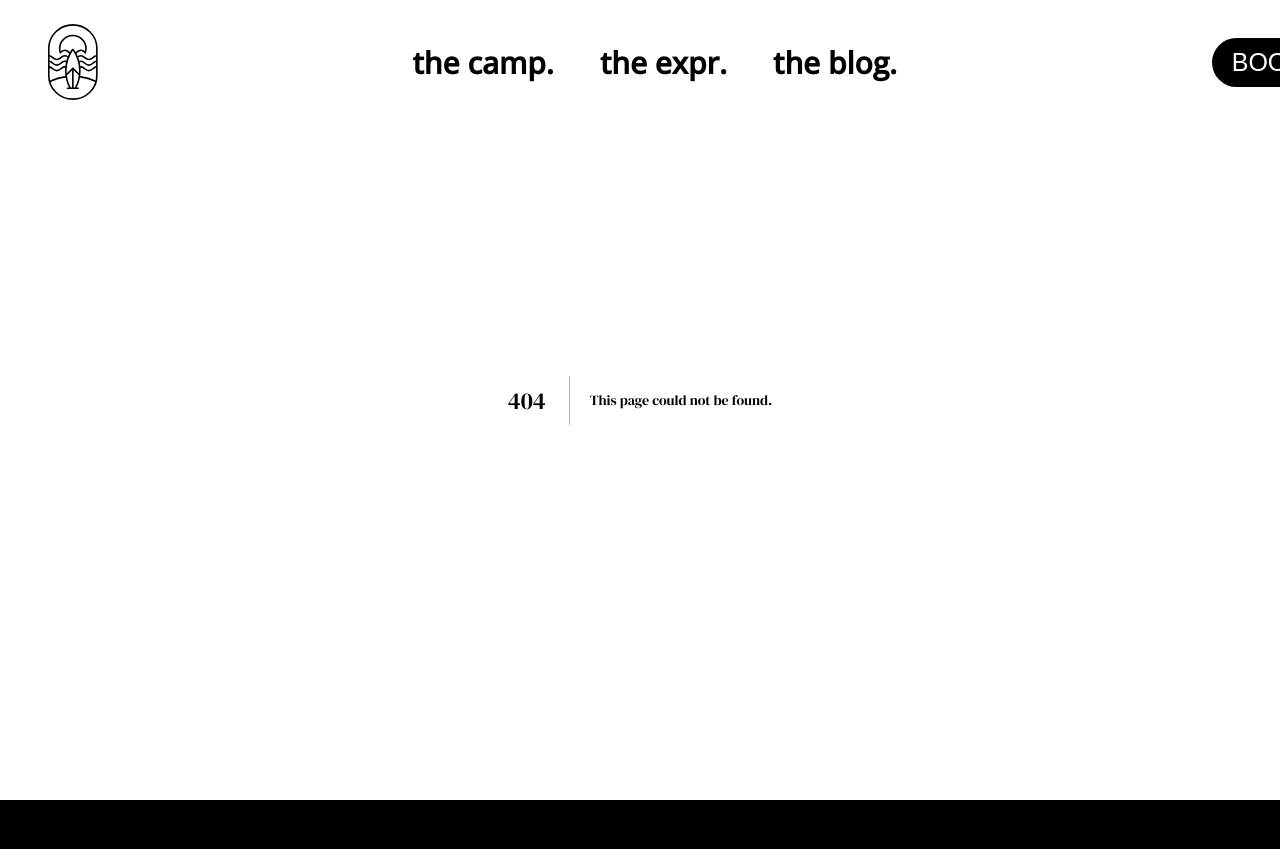
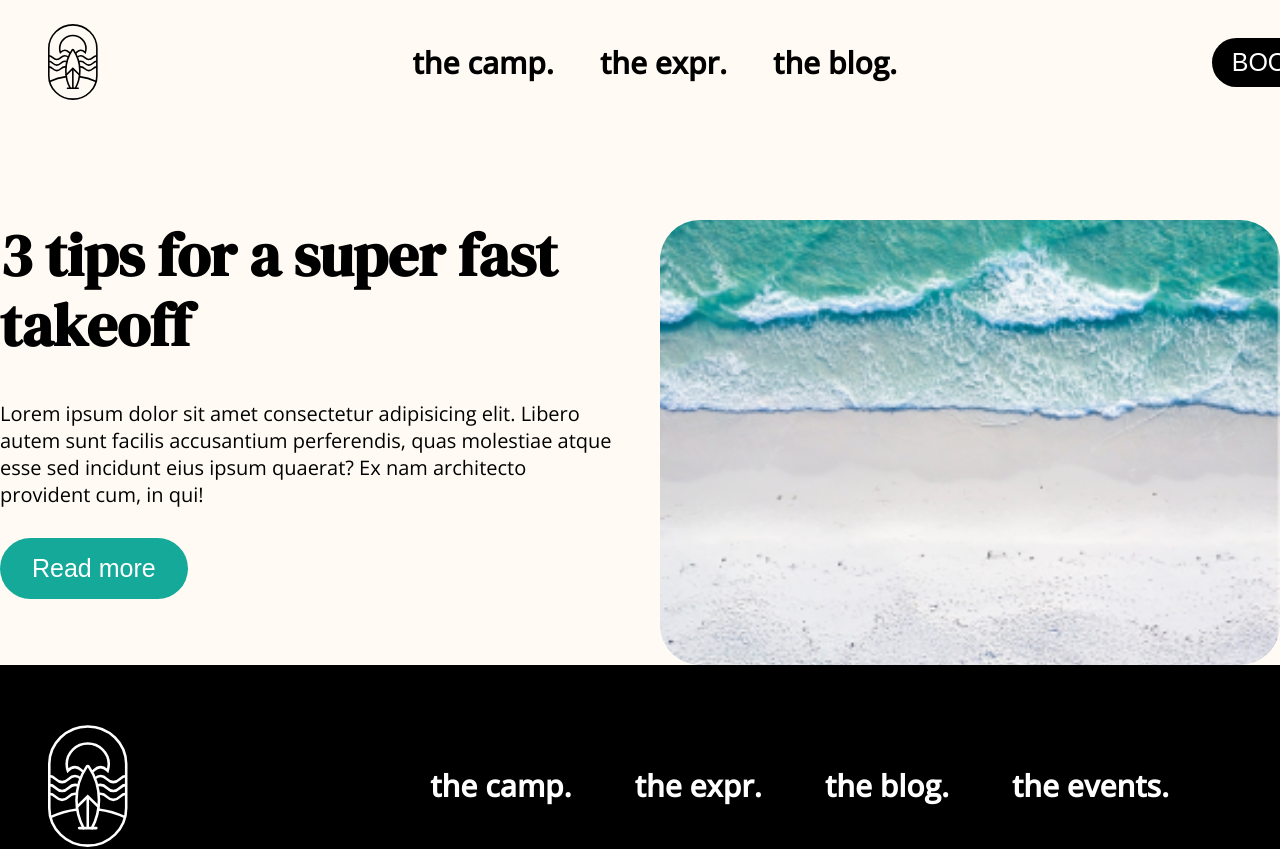
Before and after one commit to foysalkazi11/sarfcamp_frontend, a Next.js app: page /blog in a window 1280 px wide. Before the commit this address had no page. Shown: the top 849 px of the page. Built offline with nearby package versions, Linux system fonts and the light colour scheme.

Commit message:
WIP blog highlight

```diff
--- /dev/null
+++ b/app/_components/blog/HighLightArticle.tsx
@@ -0,0 +1,24 @@
+/* eslint-disable @next/next/no-img-element */
+
+const HighLightArticle = () => {
+  return (
+    <section className="highLightArticle">
+      <div className="highLightArticle__info">
+        <h3>3 tips for a super fast takeoff </h3>
+        <p className="highLightArticle__description copy">
+          Lorem ipsum dolor sit amet consectetur adipisicing elit. Libero autem
+          sunt facilis accusantium perferendis, quas molestiae atque esse sed
+          incidunt eius ipsum quaerat? Ex nam architecto provident cum, in qui!
+        </p>
+        <button className="btn btn--medium btn--turquoise">Read more</button>
+      </div>
+      <img
+        className="highLightArticle__image"
+        src="/assets/harry-holder-NbPJ8HM-w8c-unsplash 1.png"
+        alt="img"
+      />
+    </section>
+  );
+};
+
+export default HighLightArticle;
--- /dev/null
+++ b/app/blog/page.tsx
@@ -0,0 +1,12 @@
+import React from "react";
+import HighLightArticle from "../_components/blog/HighLightArticle";
+
+const Blog = () => {
+  return (
+    <>
+      <HighLightArticle />
+    </>
+  );
+};
+
+export default Blog;
--- a/sass/components/_button.scss
+++ b/sass/components/_button.scss
@@ -22,4 +22,8 @@
     background-color: $orange;
     color: white;
   }
+  &--beige {
+    background-color: $beige;
+    color: white;
+  }
 }
--- /dev/null
+++ b/sass/components/_highLightArticle.scss
@@ -0,0 +1,21 @@
+.highLightArticle {
+  width: 100%;
+  padding-top: 22rem;
+  display: flex;
+  gap: 4rem;
+
+  &__info {
+    width: 50%;
+  }
+  &__description {
+    padding-top: 4rem;
+    padding-bottom: 3rem;
+  }
+  &__image {
+    width: 50%;
+    height: 100%;
+    max-height: 44.5rem;
+    object-fit: cover;
+    border-radius: 4rem;
+  }
+}
--- a/sass/components/_infoBlock.scss
+++ b/sass/components/_infoBlock.scss
@@ -1,7 +1,7 @@
 .infoBlock {
   width: 100%;
-  height: 65.8rem;
-  margin-top: 16rem;
+  height: 67.8rem;
+  margin-top: 8rem;
   display: flex;
 
   //   align-items: center;
@@ -20,6 +20,7 @@
 
   &__img {
     width: 50%;
+
     border-radius: 0rem 32.9rem 32.9rem 0rem;
   }
   &__info {
--- a/sass/main.scss
+++ b/sass/main.scss
@@ -8,3 +8,4 @@
 @import "./components/footer";
 @import "./components/hero_section";
 @import "./components/infoBlock";
+@import "./components/highLightArticle";
```
Also changed, not shown: app/experience/page.tsx (+25 -39 lines).
